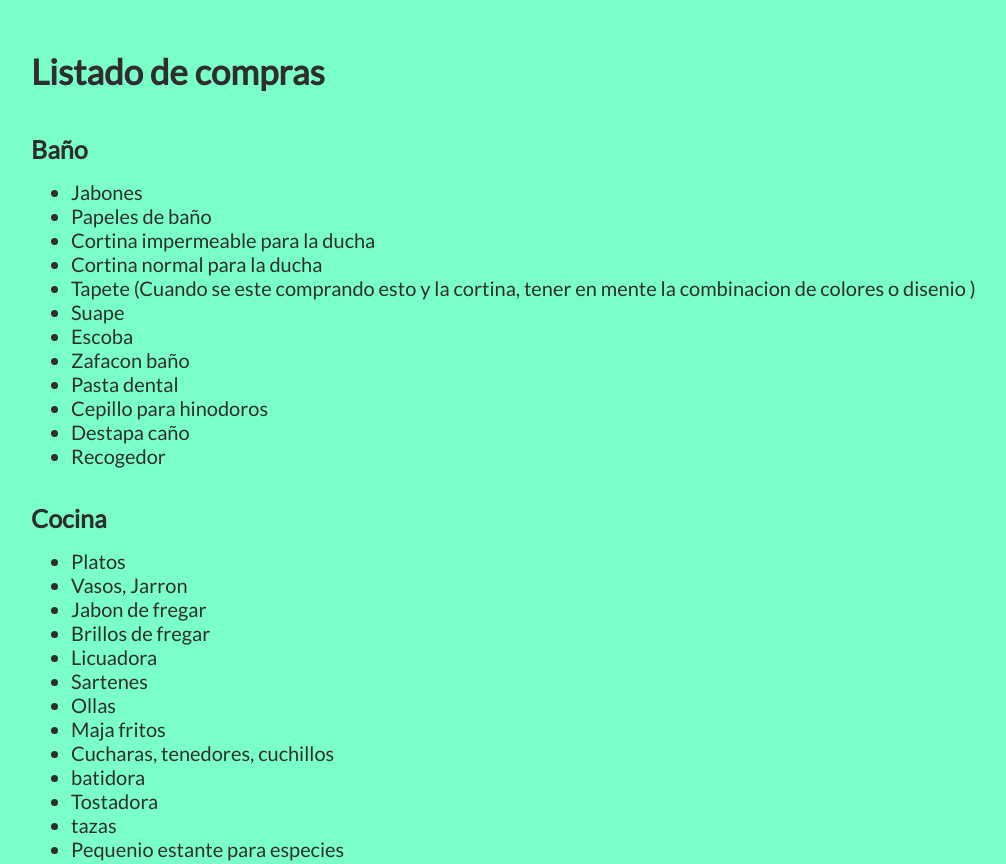
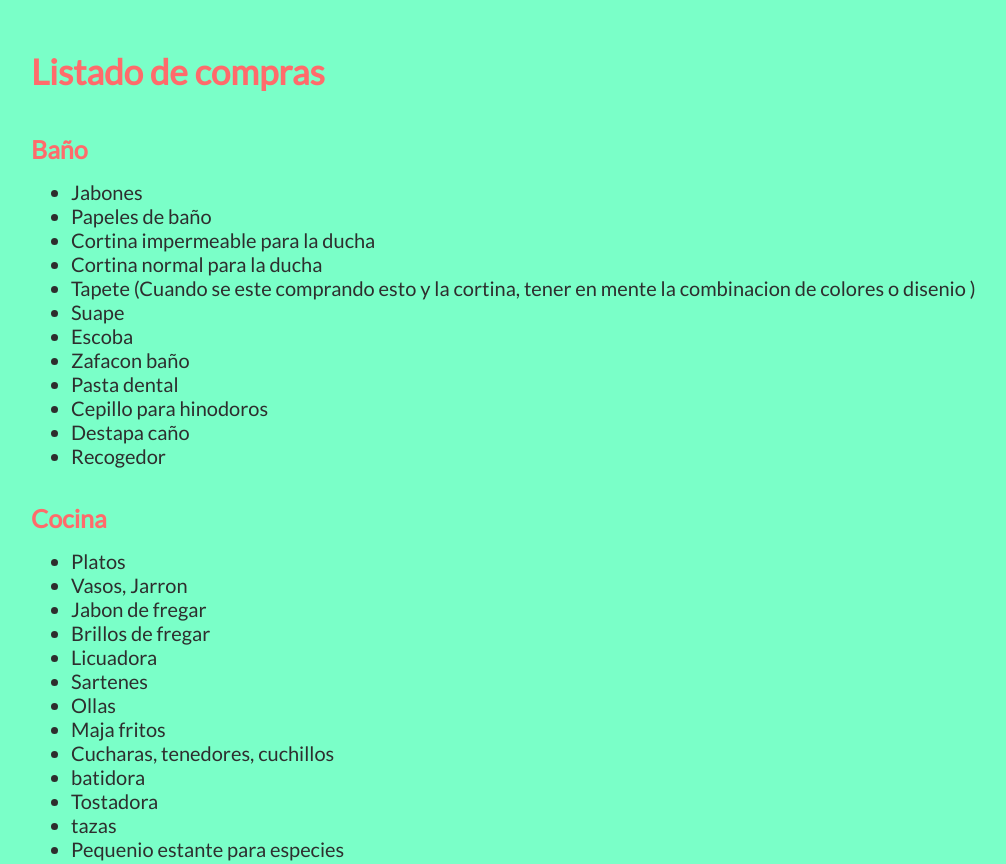
Before and after one commit to zoomstereo/compras, a plain HTML site: page index.html in a window 1280 px wide. Shown: the top 864 px of the page, without its empty margins (27-1033 px from the left). Drawn offline with Linux system fonts and the light colour scheme.

Commit message:
Changed titles color

```diff
--- a/index.html
+++ b/index.html
@@ -19,11 +19,12 @@
 
             .container h1 {
                 font-size: 35px;
-
+                color: #ff6b6b;
             }
 
             .container b {
                 font-size: 25px;
+                color: #ff6b6b;
             }
 
             .container ul li {
```
